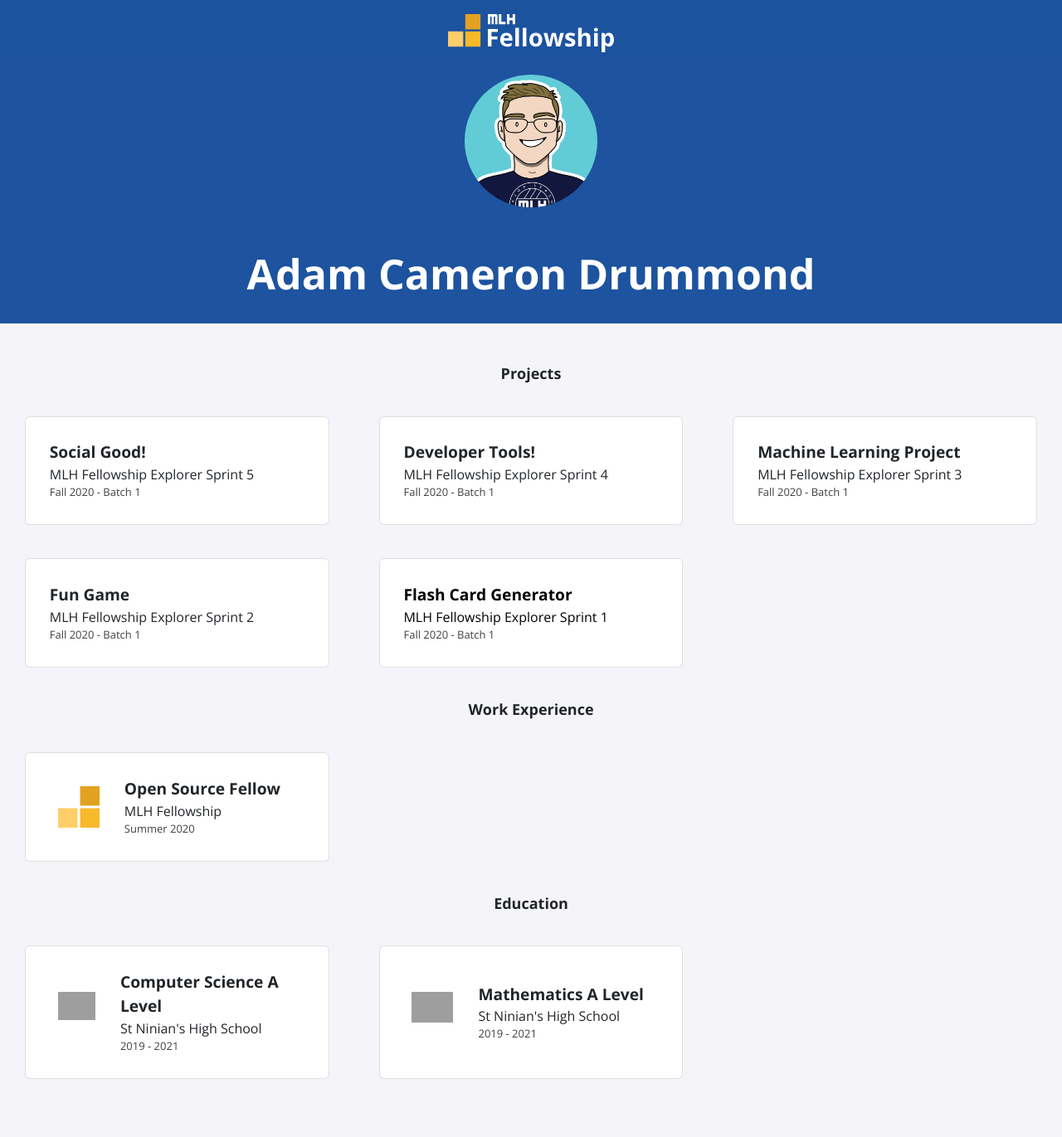
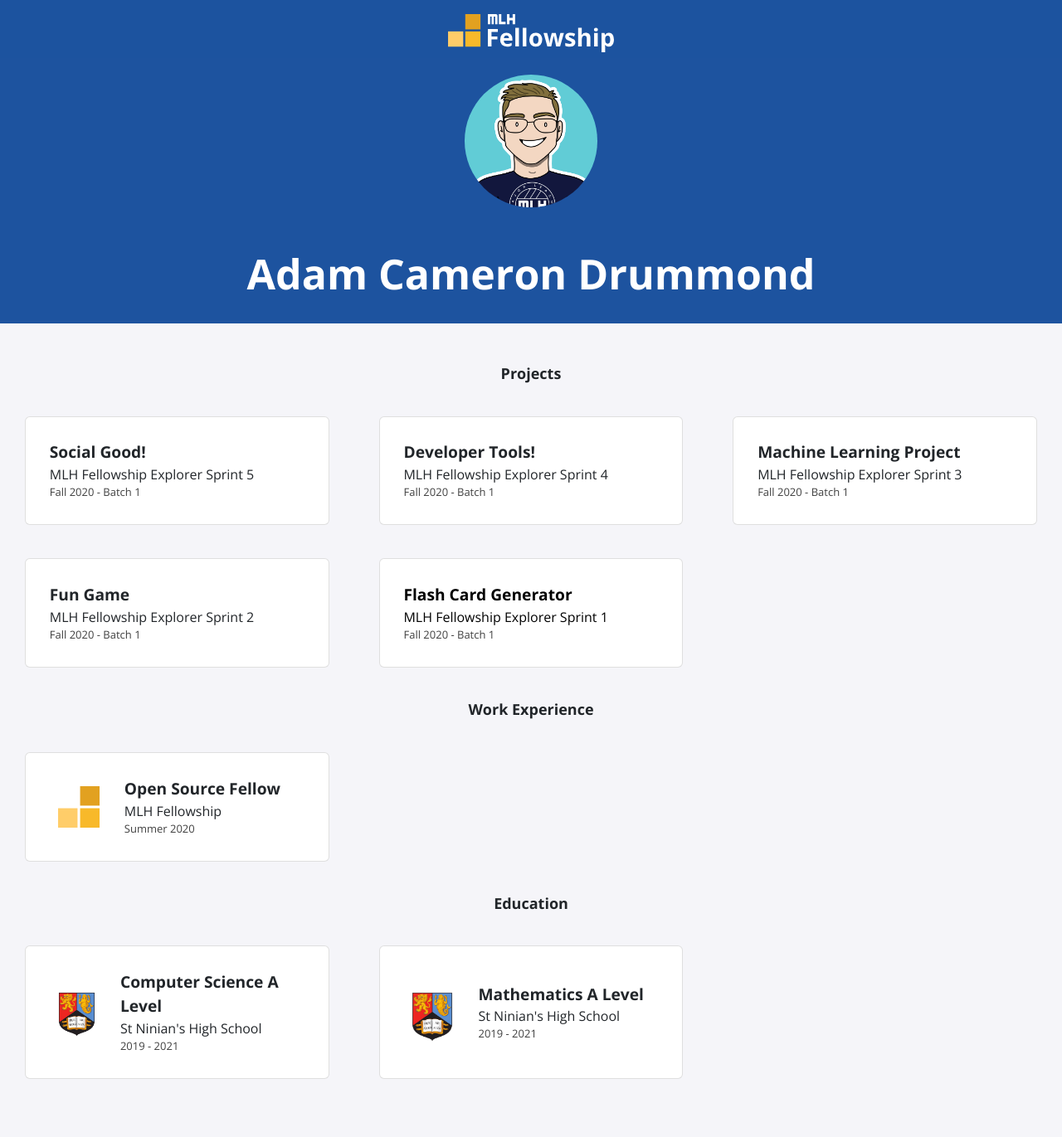
Before and after one commit to AdamDIOM/AdamDIOM.github.io, a Jekyll site: the page built from index.html, in a window 1280 px wide. Shown: the whole page at 83% size. Built offline with Jekyll 4.4.1, drawn with Linux system fonts in a browser that asks for light colours; nearby versions of some CDN libraries.

Commit message:
Update education.yml
reverting to original pics

```diff
--- a/_data/education.yml
+++ b/_data/education.yml
@@ -1,9 +1,9 @@
 - course: Computer Science A Level
   institute: St Ninian's High School
   dates: 2019 - 2021
-  logo: 'https://pbs.twimg.com/profile_images/1182387113737760768/VkJLfPo1.png'
+  logo: uob.png
 
 - course: Mathematics A Level
   institute: St Ninian's High School
   dates: 2019 - 2021
-  logo: 'https://pbs.twimg.com/profile_images/1182387113737760768/VkJLfPo1.png'
+  logo: uob.png
```
